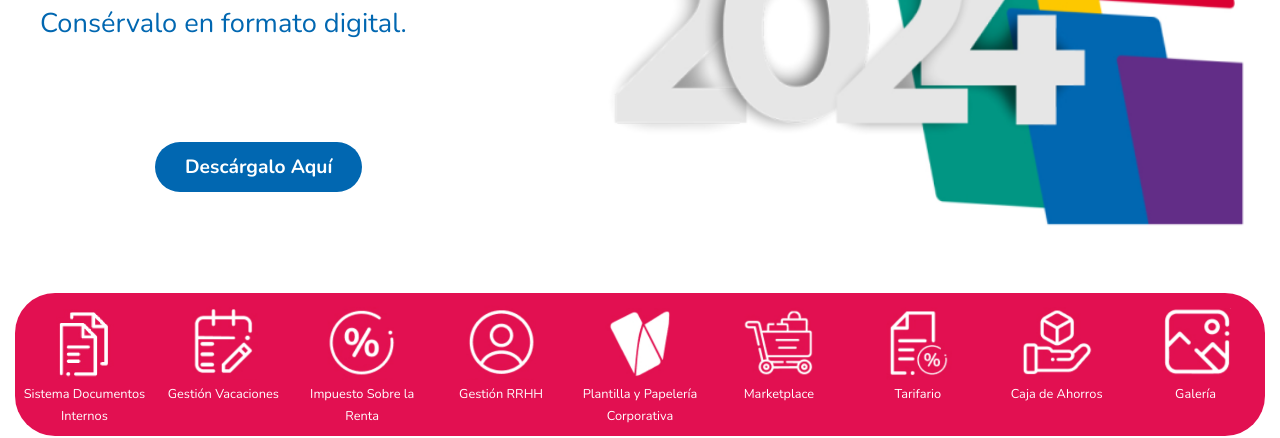
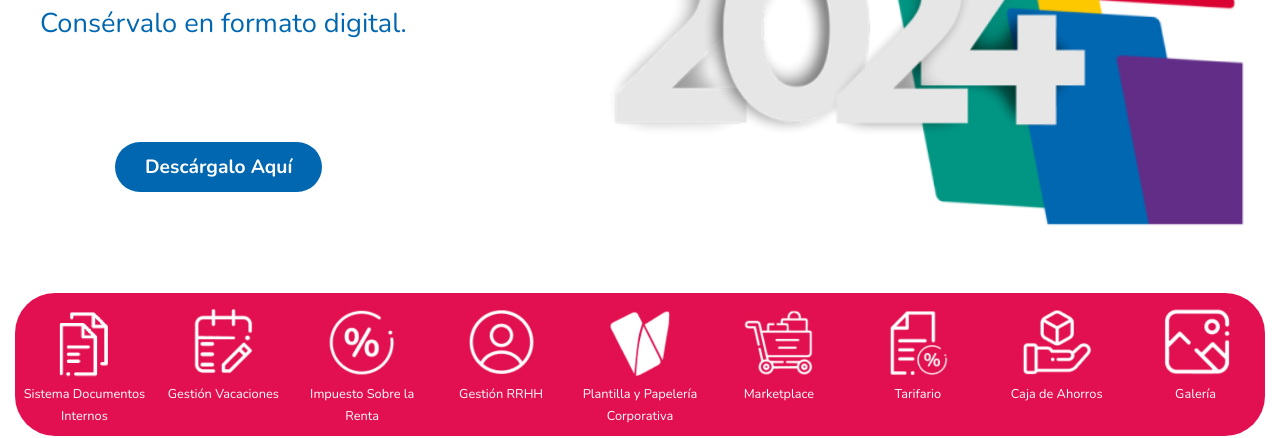
Before and after one commit to MagmCode/BDV_landing, a plain HTML site: page index.html in a window 1280 px wide. Shown: the part 398-836 px from the top of the page. Drawn offline with nearby package versions, Linux system fonts and the light colour scheme.

Commit message:
alineacion del btnCalendario

```diff
--- a/css/styles.css
+++ b/css/styles.css
@@ -101,7 +101,7 @@ header nav .nav_link {
 #section1 .btnCalendario {
     display: block;
     width: fit-content;
-    margin: 20px 120px 0;
+    margin: 20px 80px 0;
     padding: 12px 30px;
     background-color: #0167b1;
     color: white;
```
